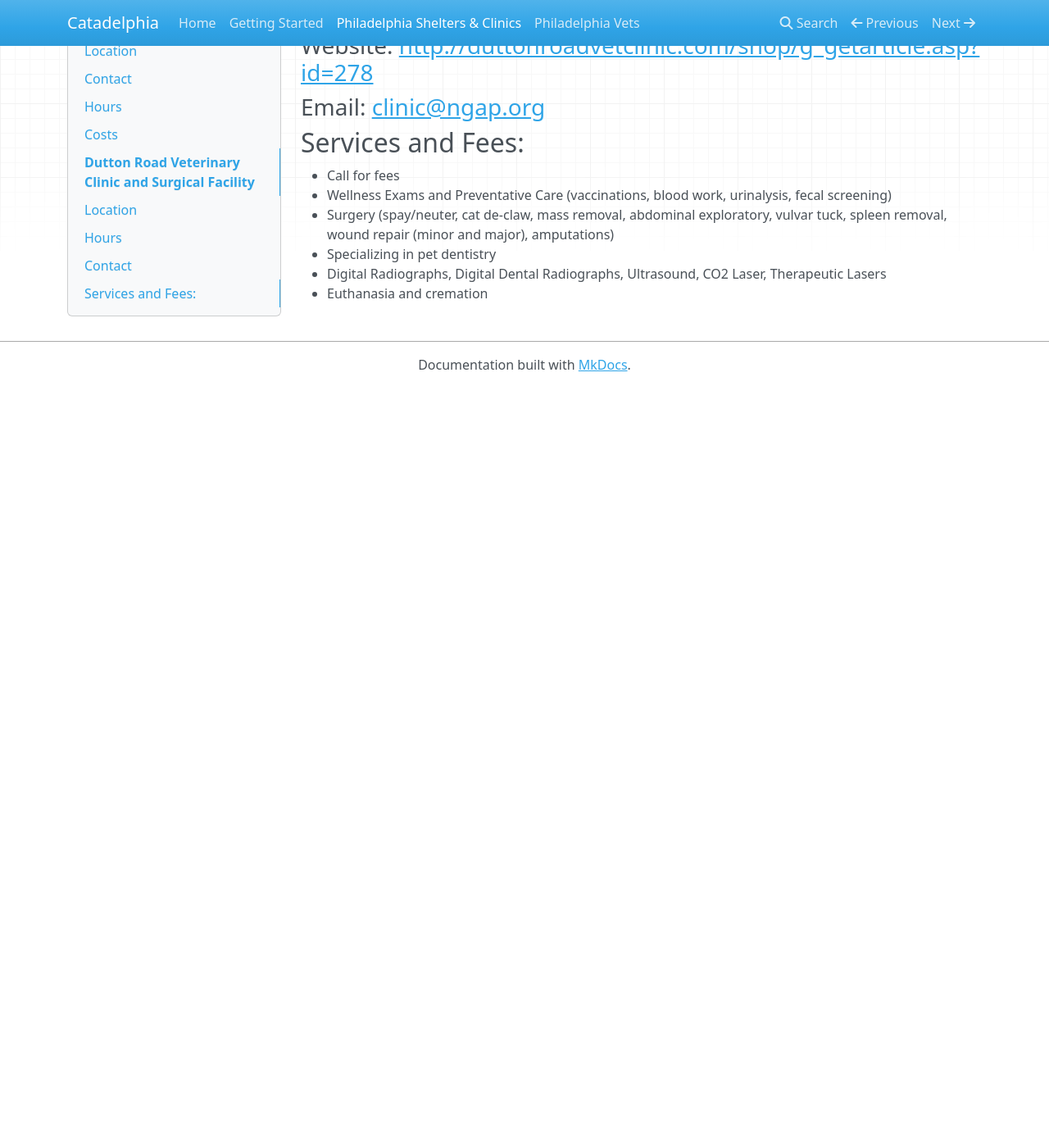
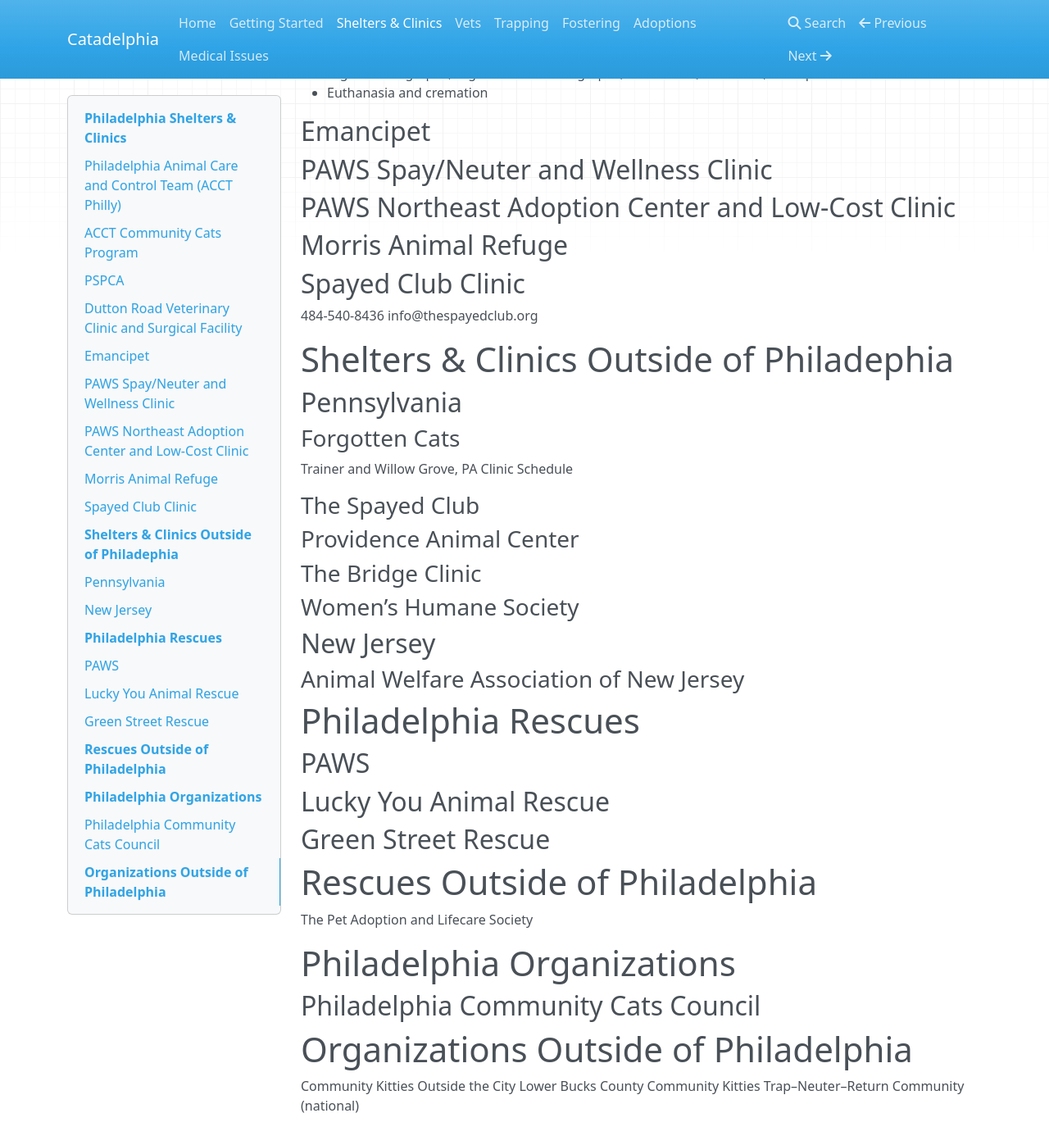
Before and after one commit to AlannaBurke/catadelphia, an MkDocs documentation site: the page built from docs/shelters.md, in a window 1280 px wide and 1400 px high, scrolled down 4513 px. Shown: the top 1397 px of the window at 82% size. Built offline with MkDocs 1.6.1, drawn with Linux system fonts in a browser that asks for light colours; nearby versions of some CDN libraries; before the commit the page ends 4986 px from its top, so only the background shows below that; some of the changed text lies outside the part shown.

```diff
--- a/docs/shelters-philly.md
+++ b/docs/shelters.md
@@ -1,86 +1,88 @@
-# Philadelphia Animal Care and Control Team (ACCT Philly)
+# Philadelphia Shelters & Clinics
+## Philadelphia Animal Care and Control Team (ACCT Philly)
 ACCT Philly is the region’s largest open admission animal care and control service provider, serving the City of Philadelphia by contract, taking in nearly 20,000 animals a year.
-## Location
+### Location
 111 West Hunting Park Avenue Philadelphia, PA 19140
-## Contact
-### Phone: (267) 385-3800
-### Fax: (215) 261-6092
-### Email: info@acctphilly.org
-### Web: [http://www.acctphilly.org](http://www.acctphilly.org)
-## Hours
-### Adoptions
+### Contact
+#### Phone: (267) 385-3800
+#### Fax: (215) 261-6092
+#### Email: info@acctphilly.org
+#### Web: [http://www.acctphilly.org](http://www.acctphilly.org)
+### Hours
+#### Adoptions
  * Monday – Friday: 1pm – 8pm
  * Sat, Sun & Holidays: 10am – 5pm
-### Owner Surrenders for Healthy, Non-Emergency Pets – Appointment Only.
+#### Owner Surrenders for Healthy, Non-Emergency Pets – Appointment Only.
  * Monday – Sunday: 12pm – 5pm by appointment
  * Please call 267-385-3800 x700 to make an appointment
 * Please note: Surrendered pets are at risk for euthanasia. Every effort is made to adopt out or transfer pets to rescue partners, but this is dependent on the health and behavior of the animal, as well as the current shelter capacity, which changes day-to-day.
-### Severely Ill or Injured Pets accepted at any time.
+#### Severely Ill or Injured Pets accepted at any time.
 * Note: If euthanasia is requested by the owner, euthanasia is only performed at the discretion of the shelter veterinarian after examination of the animal. Owners may not be present during euthanasia. We are unable to provide cremation or other memorial services and the pet's remains cannot be returned.
-### Stray and Wildlife Drop-Offs
+#### Stray and Wildlife Drop-Offs
 * Monday – Friday: 11am – 7pm
 * Sat, Sun & Holidays: 11am – 5pm
-### Stray cats in humane traps can be dropped off any time during lobby hours. When TNR slots are available, cats can be altered same day if they are dropped off before 10 am.
-### Lobby Hours
+#### Stray cats in humane traps can be dropped off any time during lobby hours. When TNR slots are available, cats can be altered same day if they are dropped off before 10 am.
+#### Lobby Hours
 * Monday – Friday: 8am – 8pm
 * Sat, Sun & Holidays: 8am – 6pm
-### Animal Control Services
+#### Animal Control Services
 * Available 24hrs a day for emergencies 267-385-3800
-### Licensing Hours
+#### Licensing Hours
 * Monday – Friday: 8am – 8pm
 * Sat, Sun & Holidays: 8am – 6pm
  * License applications and renewals can also be processed through the website: http://license.acctphilly.org/
-## Services and Fees
-### Adoptions
+### Services and Fees
+#### Adoptions
 Adoption fees vary depending on age, species and breed. We have frequent "fee waived" or "specials" where pets can find forever homes at no cost. Please see our website for more information about the adoption process.
 [http://www.acctphilly.org/adopt/](http://www.acctphilly.org/adopt/)
-### Annual Dog License
+#### Annual Dog License
  * Altered dog: $16
  * Unaltered dog: $40
  * Senior pet owners receive a 50% discount
  * No charge for guide or service dogs
  * $2 service fee applied to online license purchases
-### Unwanted Pet Surrender
+#### Unwanted Pet Surrender
 * 1 pet: $10
 * 2 pets: $20
 * 3 or more pets: $25
 * Surrender fees may be waived for financial hardship
-### Stray Animal Drop Off No charge
-### Stray Reclaim Boarding fee: $15/day Vaccines: $15/ea
-### Body Disposal: Free of charge
-## Notes:
+#### Stray Animal Drop Off No charge
+#### Stray Reclaim Boarding fee: $15/day Vaccines: $15/ea
+#### Body Disposal: Free of charge
+### Notes:
 ACCT does not run a public clinic and is unable to address medical emergencies for owned pets.
 ## [ACCT Community Cats Program](http://www.acctphilly.org/programs/community-cats/)
 In the office Monday, Wednesday, Friday from 8-5 and Tuesday & Thursday from 8-4. Every other Saturday from 9-5.
 [communitycats@acctphilly.org](mailto:communitycats@acctphilly.org)
 267-385-3800 x 103 or x 222
 Voicemail and email are checked regularly during office hours.
+See Flyer for details [PDF Link](/files/CCP-FAQ-FULL-PDF.pdf)
 
-# PSPCA
+## PSPCA
 Offers comprehensive primary care (wellness exams, preventative medicine, vaccines, spay/neuter surgery, digital x-rays, in-house blood work, end of life care)
 Does not offer emergency or after hours care
-## Location
+### Location
 350 E. Erie Ave., Philadelphia, PA 19134 (Headquarters)
-## Contact
-### Phone: 215-426-6300
-### Email: callcenter@pspca.org
-### Website: https://pspca.org/veterinary-services/wellness-clinic/
-## Hours
-### Primary Care Clinic
+### Contact
+#### Phone: 215-426-6300
+#### Email: callcenter@pspca.org
+#### Website: https://pspca.org/veterinary-services/wellness-clinic/
+### Hours
+#### Primary Care Clinic
 * Monday through Saturday: 8:00am to 5:30pm. Tech appointments and vaccines until 6:00pm
 Closed major holidays.
 * Walk ins on a first come first serve basis. Recommend arriving early in the day as a maximum number of appointments are seen per day.
-### Vaccine Clinics
+#### Vaccine Clinics
 * PSPCA (Headquarters): Every Wednesday and Saturday 9am-3pm
 * PSPCA Fishtown (1546 Frankford Avenue, Philadelphia, PA 19125): Every Monday 5-7pm; 1st and 3rd Saturday of the month 9-10:30am.
 * PSPCA Lancaster (848 S. Prince St., Lancaster, PA 17603): 2nd Friday of the month 2-5pm; 4th Saturday of the month 1-5pm
 * see website for other vaccine clinic locations and pricing [https://www.pspca.org/vaccine-clinics](https://www.pspca.org/vaccine-clinics)
-### Spay/Neuter Surgery:
+#### Spay/Neuter Surgery:
 * By Appointment
 * To Schedule online:
 [https://docs.google.com/forms/d/e/1FAIpQLSeglN_rSXbMLkdoIOoRgrnQzqpa6dP5LJitGXO2nXkPrfMEwg/viewform?c=0&w=1](https://docs.google.com/forms/d/e/1FAIpQLSeglN_rSXbMLkdoIOoRgrnQzqpa6dP5LJitGXO2nXkPrfMEwg/viewform?c=0&w=1)
 * To schedule by phone: 215-426-6300.
-## Costs
+### Costs
 * Physical exam: $42*
 * Veterinary technician appointment: $15*
 * Follow-up exam: $25*
@@ -106,22 +108,60 @@ Closed major holidays.
     * Easy spot: $20 per monthly topical dose, $44 for 3 doses
     * Seresto collar: $65
 
-# Dutton Road Veterinary Clinic and Surgical Facility
+## Dutton Road Veterinary Clinic and Surgical Facility
 A non-profit, full service veterinary clinic and surgical facility offering affordable vaccines, spays and neuters, general and specialty surgeries, including dental surgery.
-## Location
+### Location
 10901 Dutton Road (Rear Entrance) Philadelphia, PA 19154
-## Hours
+### Hours
 * Monday and Tuesday: 9AM-7:30PM
 * Wednesday-Friday: 9AM-5PM
 * Saturday: 10AM-3PM
-## Contact
-### Phone: 215-331-2968
-### Website: [http://duttonroadvetclinic.com/shop/g_getarticle.asp?id=278](http://duttonroadvetclinic.com/shop/g_getarticle.asp?id=278)
-### Email: [clinic@ngap.org](mailto:clinic@ngap.org)
-## Services and Fees:
+### Contact
+#### Phone: 215-331-2968
+#### Website: [http://duttonroadvetclinic.com/shop/g_getarticle.asp?id=278](http://duttonroadvetclinic.com/shop/g_getarticle.asp?id=278)
+#### Email: [clinic@ngap.org](mailto:clinic@ngap.org)
+### Services and Fees:
 * Call for fees
 * Wellness Exams and Preventative Care (vaccinations, blood work, urinalysis, fecal screening)
 * Surgery (spay/neuter, cat de-claw, mass removal, abdominal exploratory, vulvar tuck, spleen removal, wound repair (minor and major), amputations)
 * Specializing in pet dentistry
 * Digital Radiographs, Digital Dental Radiographs, Ultrasound, CO2 Laser, Therapeutic Lasers
 * Euthanasia and cremation
+
+## Emancipet
+## PAWS Spay/Neuter and Wellness Clinic
+## PAWS Northeast Adoption Center and Low-Cost Clinic
+
+## Morris Animal Refuge
+## Spayed Club Clinic
+484-540-8436
+info@thespayedclub.org
+
+# Shelters & Clinics Outside of Philadephia
+## Pennsylvania
+### Forgotten Cats
+Trainer and Willow Grove, PA
+Clinic Schedule
+### The Spayed Club
+### Providence Animal Center
+### The Bridge Clinic
+### Women’s Humane Society
+
+## New Jersey
+### Animal Welfare Association of New Jersey
+
+# Philadelphia Rescues
+## PAWS
+## Lucky You Animal Rescue
+## Green Street Rescue
+
+# Rescues Outside of Philadelphia
+The Pet Adoption and Lifecare Society
+
+# Philadelphia Organizations
+## Philadelphia Community Cats Council
+
+# Organizations Outside of Philadelphia
+Community Kitties Outside the City
+Lower Bucks County Community Kitties
+Trap–Neuter–Return Community (national)
--- a/docs/start.md
+++ b/docs/start.md
@@ -21,3 +21,21 @@
 * [Philly Canine Community](https://www.facebook.com/groups/843161605802971)
 * [Philadelphia Dog Squad](https://www.facebook.com/groups/philadelphiadogsquad/)
 * [PA Dogs in Danger](https://www.facebook.com/dogsindangerpa/)
+
+# I FOUND A CAT: WHAT DO I DO?
+* Assess the cat’s condition. Is it in immediate danger? If it’s injured, sick, starving, dehydrated, or otherwise unlikely to survive outside, catch the cat. Do whatever you can do to get it off the street immediately. If you have to put it in your basement, garage, porch, whatever, it’s better than where it was, and you can improve its situation drastically.
+* Take the weather into account. Frail cats will be at a higher risk in very cold or very hot temperatures.
+* If the cat is friendly, your work will be easier.
+* If the cat is feral, you’ll need to trap it.
+* Check all cats for an ear tip - this will tell you if they’ve already been TNR’d.
+* If the cat appears pregnant, make a clinic appointment immediately. Pregnant cats need to be spayed. Also, pyometra is a uterine infection which can kill cats if left untreated and can make cats look pregnant. If the cat looks at all possibly pregnant, prioritize their spay.
+
+# I FOUND A KITTEN: WHAT DO I DO?
+[Found a Stray Kitten? Here’s What to Do](https://www.catster.com/kittens/you-found-a-stray-kitten-heres-what-to-do?fbclid=IwAR2kOoaMOXulUtLxc2STOK_G7tJh-dWLDAsU30c1veh8K-Tg9NF9lIgyU9I)
+[Determining A Kitten’s Age](http://www.kittenlady.org/age)
+[Assessing A Kitten’s Health](http://www.kittenlady.org/generalhealth)
+
+* Place a box with a blanket inside nearby and place food & water near that. If mama is still around she will move the kittens inside the box for safety and not having to travel for food means mom and kittens remain safe until you can either find a rescue for the family or it’s safe for kittens to be weaned and mama TNR’d.
+* Assess the kitten’s condition. If you are at all unsure, get it into the hands of an experienced rescuer immediately. Dehydration can kill a young kitten very quickly.
+* Keep the kitten warm with a heating pad or hot water bottle under a blanket - not too hot! You can also microwave a sock full of rice and put it next to the kitten to snuggle up against.
+* Do NOT feed the kitten cow’s milk or anything other than Kitten Milk Replacer. You can get this at Walmart and most grocery stores, 24 hours a day.
--- /dev/null
+++ b/docs/vets.md
@@ -0,0 +1,59 @@
+# Vets in Philadelphia by Zip Code
+
+Zip Code | Vet
+------------ | -------------
+19103 | [VCA Cat Hospital of Philadelphia](https://vcahospitals.com/cat-hospital-of-philadelphia)
+19104 | [UPenn Veterinary Hospital](https://www.vet.upenn.edu/veterinary-hospitals/ryan-veterinary-hospital)
+19104 | [O'Neal Animal Hospital](https://onealanimalhospital.com/)
+19115 | [Boulevard Animal Hospital](https://www.facebook.com/BAHphilly/)
+19118 | [Chestnut Hill Cat Clinic](https://www.chestnuthillcatclinic.com/)
+19120 | [Emancipet](https://emancipet.org/philadelphia/)*
+19123 | [2nd St Animal Hospital](https://www.2ndstreetvet.com/)
+19124 | [Frankford Animal Clinic](https://naveedag.wixsite.com/animal-clinic)
+19125 | [Fishtown Animal Hospital](https://thefishtownanimalhospital.com/)
+19127 | [Caring For Cats](http://caringforcatsphilly.com/)
+19127 | [Animedic Veterinary Hospital](https://theanimedic.com/)
+19128 | [Wissahickon Creek Veterinary Hospital](http://www.wcvh.org/)
+19130 | [The Cat Doctor](https://www.thecatdr.com/)
+19130 | [Art City Vets & Urgent Care](https://artcityvets.com/)
+19130 | [Girard Veterinary Clinic](https://www.girardvetclinic.com/)
+19134 | [Philly Pet Health Center](http://phillypethealthcenter.com/)
+19135 | [World of Animals at Mayfair](http://www.veterinariannephiladelphia.com/)
+19136 | [Bree's Animal Hospital](https://www.breesanimalhospital.com/)
+19146 | [World of Animals at Rittenhouse](http://www.vetcentercity.com)
+19146 | [City Cat Vets](http://www.citycatvets.com/)
+19147 | [VSEC Philadelphia](http://www.vsecvet.com)
+19147 | [Queen Village Animal Hospital](https://queenvillageah.com)
+19147 | [Companion Pet Hospital](https://www.companion-pets.com)
+19152 | [Rhawnhurst Animal Hospital](https://www.rhawnhurstvet.com/)
+19153 | [Philadelphia Animal Hospital](http://philadelphiaanimalhospital.com/)
+19154 | [Dutton Road Veterinary Clinic](http://www.duttonroadvetclinic.com/shop/g_getarticle.asp?id=278)
+
+
+# Pennsylvania Vets
+Zip Code | Vet
+------------ | -------------
+18940 | [The Bridge Clinic](https://www.thebridgeclinic.org)
+19026 | [All Pets Vet](https://allpetsvet.net/)
+19036 | [Glenolden Animal Hospital](http://glenoldenanimalhospital.com)
+19038 | [Rau Animal Hospital](https://www.rauanimalhospital.com/)
+19046 | [Rockledge Veterinary Clinic](http://www.rockledgevet.com)
+19046 | [Hopewell Veterinary Hospital](http://www.hopewellvet.com)
+19076 | [Prospect Park Veterinary Clinic](https://prospectparkvetclinic.com/)
+19082 | [Bywood Animal Hospital](https://www.facebook.com/bywoodanimalhospital/)
+19355 | [Hope Veterinary Specialists](https://hopevs.com)
+19380 | [Rocky Hill Veterinary Clinic](https://www.facebook.com/pages/Rocky-Hill-Veterinary-Clinic/343218392406398)
+19403 | [Metropolitan Veterinary Associates](https://metro-vet.com)
+
+# New Jersey Vets
+Zip Code | Vet
+------------ | -------------
+08054 | [Mount Laurel Animal Hospital](https://mlahvet.com)
+08077 | [Cinnaminson Animal Hospital](http://www.cinnaminsonanimalhospital.com/)
+
+
+# Mobile Vets
+[House Paws Mobile Vet](https://housepaws.us/)
+
+# Boarding
+[Philadelphia Pet Hotel & Villas](https://www.phillypethotel.com)
--- a/mkdocs.yml
+++ b/mkdocs.yml
@@ -2,5 +2,11 @@ site_name: Catadelphia
 nav:
     - Home: index.md
     - Getting Started: start.md
-    - Philadelphia Shelters & Clinics: shelters-philly.md
-    - Philadelphia Vets: vets-philly.md
+    - Shelters & Clinics: shelters.md
+    - Vets: vets.md
+    - Trapping: trapping.md
+    - Fostering: fostering.md
+    - Adoptions: adopt.md
+    - Medical Issues: medical.md
+plugins:
+    - search
```
Also changed, not shown: docs/adopt.md (added, +10 -0 lines), docs/fostering.md (added, +4 -0 lines), docs/index.md (+5 -1 lines), docs/medical.md (added, +49 -0 lines), docs/trapping.md (added, +41 -0 lines), docs/vets-philly.md (deleted), 3 other files.
